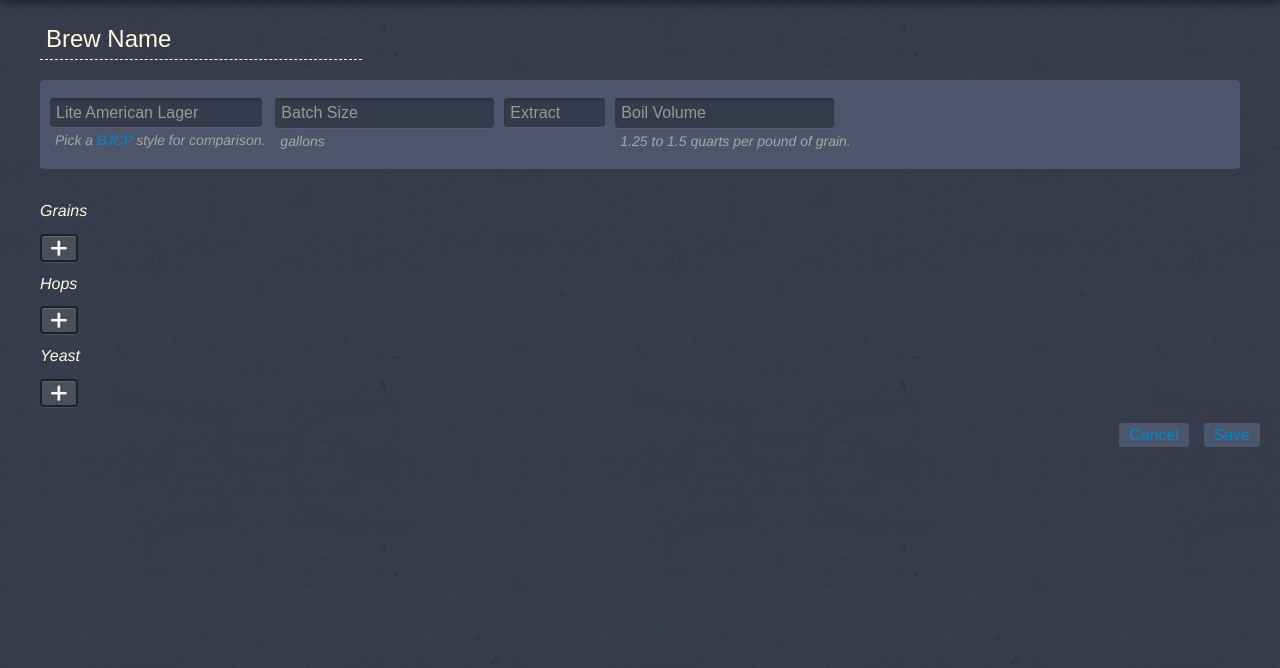
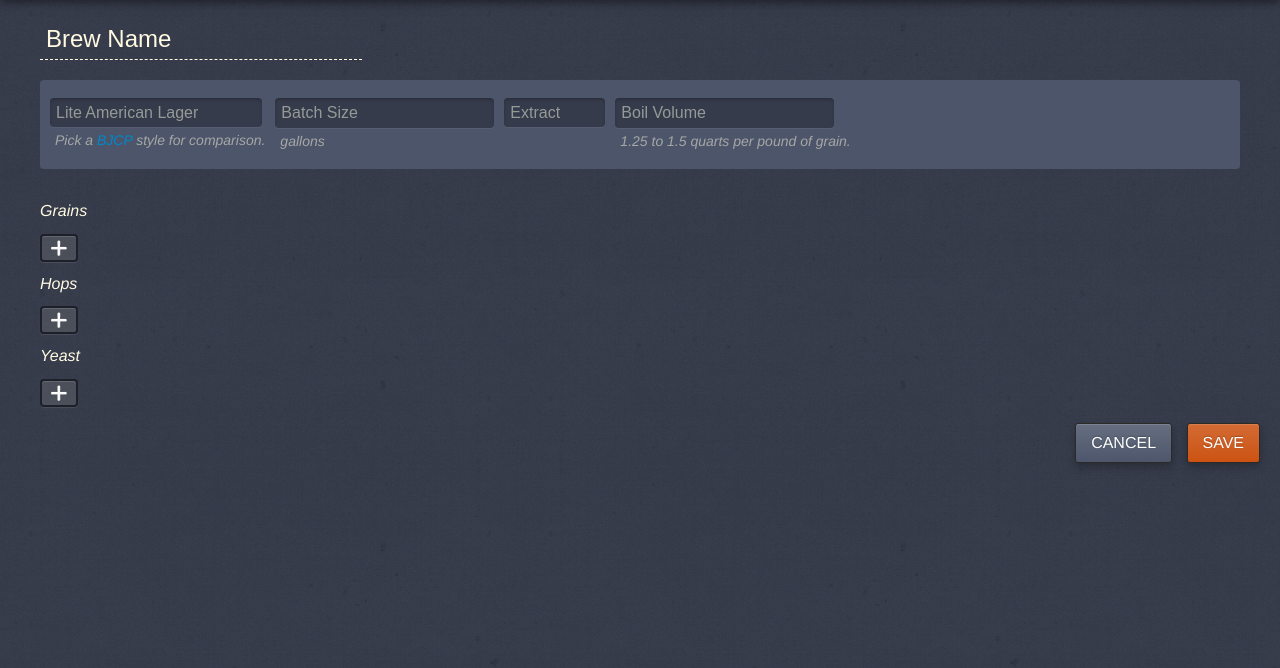
Before and after one commit to kfrank/BrewApp, a PHP site: page /edit.php in a window 1280 px wide. Shown: the part 54-722 px from the top of the page. Run offline with PHP 8.4, Linux system fonts and the light colour scheme; style sheets or scripts are compiled from the project's sources; some libraries are stand-ins or nearby versions.

Commit message:
Modifying the design on the view page. Added styles for action buttons & hover states for remove add buttons on the edit page

```diff
--- a/_/css/application.css
+++ b/_/css/application.css
@@ -321,15 +321,25 @@ label {
 }
 .add:hover,
 .remove:hover {
-  background: rgba(255, 250, 225, 0.2) url(../img/new.png) no-repeat center;
+  background: #d36b34 url(../img/new.png) no-repeat center;
 }
 .remove {
-  background: rgba(0, 0, 0, 0.25) url(../img/delete.png) no-repeat center;
+  background: #666e80 url(../img/delete.png) no-repeat center;
   margin: 20px 0 0;
   height: 30px;
+  border-radius: 3px;
+  border: 2px solid #2b2a26;
+  cursor: pointer;
+  display: inline-block;
+  padding: 10px 15px;
+  box-shadow: inset 0 1px 1px rgba(255, 255, 255, 0.15), 0 1px 2px rgba(0, 0, 0, 0.25);
+  text-shadow: 0 -1px 1px rgba(0, 0, 0, 0.25);
+  font-weight: 200;
+  text-transform: uppercase;
+  color: #fff;
 }
 .remove:hover {
-  background: rgba(255, 250, 225, 0.2) url(../img/delete.png) no-repeat center;
+  background: #d36b34 url(../img/delete.png) no-repeat center;
 }
 .contain {
   float: left;
@@ -344,11 +354,73 @@ ul.actions li {
   margin-left: 10px;
 }
 ul.actions li a {
-  background-color: #4C556A;
+  background: #666e80;
+  /* Old browsers */
+
+  background: -moz-linear-gradient(top, #666e80 0%, #4d566b 100%);
+  /* FF3.6+ */
+
+  background: -webkit-gradient(linear, left top, left bottom, color-stop(0%, #666e80), color-stop(100%, #4d566b));
+  /* Chrome,Safari4+ */
+
+  background: -webkit-linear-gradient(top, #666e80 0%, #4d566b 100%);
+  /* Chrome10+,Safari5.1+ */
+
+  background: -o-linear-gradient(top, #666e80 0%, #4d566b 100%);
+  /* Opera 11.10+ */
+
+  background: -ms-linear-gradient(top, #666e80 0%, #4d566b 100%);
+  /* IE10+ */
+
+  background: linear-gradient(top, #666e80 0%, #4d566b 100%);
+  /* W3C */
+
+  filter: progid:dximagetransform.microsoft.gradient(startColorstr='#666e80', endColorstr='#4d566b', GradientType=0);
+  /* IE6-9 */
+
   border-radius: 3px;
+  border: 1px solid #2b2a26;
   cursor: pointer;
   display: inline-block;
-  padding: 3px 10px;
+  padding: 10px 15px;
+  box-shadow: inset 0 1px 1px rgba(255, 255, 255, 0.15), 0 4px 8px rgba(0, 0, 0, 0.25);
+  text-shadow: 0 -1px 1px rgba(0, 0, 0, 0.25);
+  font-weight: 200;
+  text-transform: uppercase;
+  color: #fff;
+}
+ul.actions li a:hover {
+  background: #4d566b;
+  text-decoration: none;
+}
+ul.actions li:last-child a {
+  background: #d36b34;
+  /* Old browsers */
+
+  background: -moz-linear-gradient(top, #d36b34 0%, #cc5313 100%);
+  /* FF3.6+ */
+
+  background: -webkit-gradient(linear, left top, left bottom, color-stop(0%, #d36b34), color-stop(100%, #cc5313));
+  /* Chrome,Safari4+ */
+
+  background: -webkit-linear-gradient(top, #d36b34 0%, #cc5313 100%);
+  /* Chrome10+,Safari5.1+ */
+
+  background: -o-linear-gradient(top, #d36b34 0%, #cc5313 100%);
+  /* Opera 11.10+ */
+
+  background: -ms-linear-gradient(top, #d36b34 0%, #cc5313 100%);
+  /* IE10+ */
+
+  background: linear-gradient(top, #d36b34 0%, #cc5313 100%);
+  /* W3C */
+
+  filter: progid:dximagetransform.microsoft.gradient(startColorstr='#d36b34', endColorstr='#cc5313', GradientType=0);
+  /* IE6-9 */
+
+}
+ul.actions li:last-child a:hover {
+  background: #cc5313;
 }
 input.backless {
   margin: 20px;
@@ -373,3 +445,7 @@ input.backless:focus {
   margin-left: 5px;
   color: rgba(255, 250, 225, 0.5);
 }
+.view .grainsdonut,
+.view #grains .contain {
+  float: left;
+}
--- a/_/css/application.less
+++ b/_/css/application.less
@@ -304,17 +304,28 @@ label {color: transparent; font: 0.1em/0 sans-serif;}
   cursor: pointer;
 
   &:hover {
-    background: rgba(255,250,225,0.2) url(../img/new.png) no-repeat center;
+    background: #d36b34 url(../img/new.png) no-repeat center;
   }
 }
 
 .remove {
-  background: rgba(0,0,0,0.25) url(../img/delete.png) no-repeat center;
+  background: #666e80 url(../img/delete.png) no-repeat center;
   margin: 20px 0 0;
   height:30px;
 
+      border-radius:3px;
+      border: 2px solid #2b2a26;
+      cursor:pointer;
+      display:inline-block;
+      padding:10px 15px;
+      box-shadow: inset 0 1px 1px rgba(255,255,255,0.15), 0 1px 2px rgba(0,0,0,0.25);
+      text-shadow: 0 -1px 1px rgba(0,0,0,0.25);
+      font-weight: 200;
+      text-transform: uppercase;
+      color: #fff;
+
   &:hover {
-    background: rgba(255,250,225,0.2) url(../img/delete.png) no-repeat center;
+    background: #d36b34 url(../img/delete.png) no-repeat center;
   }
 }
 
@@ -332,12 +343,47 @@ ul.actions {
 		margin-left:10px;
 
 		a {
-			background-color:#4C556A;
+			background: #666e80; /* Old browsers */
+      background: -moz-linear-gradient(top,  #666e80 0%, #4d566b 100%); /* FF3.6+ */
+      background: -webkit-gradient(linear, left top, left bottom, color-stop(0%,#666e80), color-stop(100%,#4d566b)); /* Chrome,Safari4+ */
+      background: -webkit-linear-gradient(top,  #666e80 0%,#4d566b 100%); /* Chrome10+,Safari5.1+ */
+      background: -o-linear-gradient(top,  #666e80 0%,#4d566b 100%); /* Opera 11.10+ */
+      background: -ms-linear-gradient(top,  #666e80 0%,#4d566b 100%); /* IE10+ */
+      background: linear-gradient(top,  #666e80 0%,#4d566b 100%); /* W3C */
+      filter: progid:DXImageTransform.Microsoft.gradient( startColorstr='#666e80', endColorstr='#4d566b',GradientType=0 ); /* IE6-9 */
+
 			border-radius:3px;
+      border: 1px solid #2b2a26;
 			cursor:pointer;
 			display:inline-block;
-			padding:3px 10px;
+			padding:10px 15px;
+      box-shadow: inset 0 1px 1px rgba(255,255,255,0.15), 0 4px 8px rgba(0,0,0,0.25);
+      text-shadow: 0 -1px 1px rgba(0,0,0,0.25);
+      font-weight: 200;
+      text-transform: uppercase;
+      color: #fff;
+
+      &:hover {
+        background: #4d566b;
+        text-decoration: none;
+      }
+
 		}
+
+    &:last-child a {
+      background: #d36b34; /* Old browsers */
+      background: -moz-linear-gradient(top,  #d36b34 0%, #cc5313 100%); /* FF3.6+ */
+      background: -webkit-gradient(linear, left top, left bottom, color-stop(0%,#d36b34), color-stop(100%,#cc5313)); /* Chrome,Safari4+ */
+      background: -webkit-linear-gradient(top,  #d36b34 0%,#cc5313 100%); /* Chrome10+,Safari5.1+ */
+      background: -o-linear-gradient(top,  #d36b34 0%,#cc5313 100%); /* Opera 11.10+ */
+      background: -ms-linear-gradient(top,  #d36b34 0%,#cc5313 100%); /* IE10+ */
+      background: linear-gradient(top,  #d36b34 0%,#cc5313 100%); /* W3C */
+      filter: progid:DXImageTransform.Microsoft.gradient( startColorstr='#d36b34', endColorstr='#cc5313',GradientType=0 ); /* IE6-9 */
+
+      &:hover {
+        background: #cc5313;
+      }
+    }
 	}
 }
 
@@ -365,3 +411,7 @@ input.backless {
   margin-left: 5px;
   color: rgba(255, 250, 225, 0.5);
 }
+
+.view {
+  .grainsdonut, #grains .contain { float: left;}
+}
```
Also changed, not shown: view.php (+4 -13 lines).
